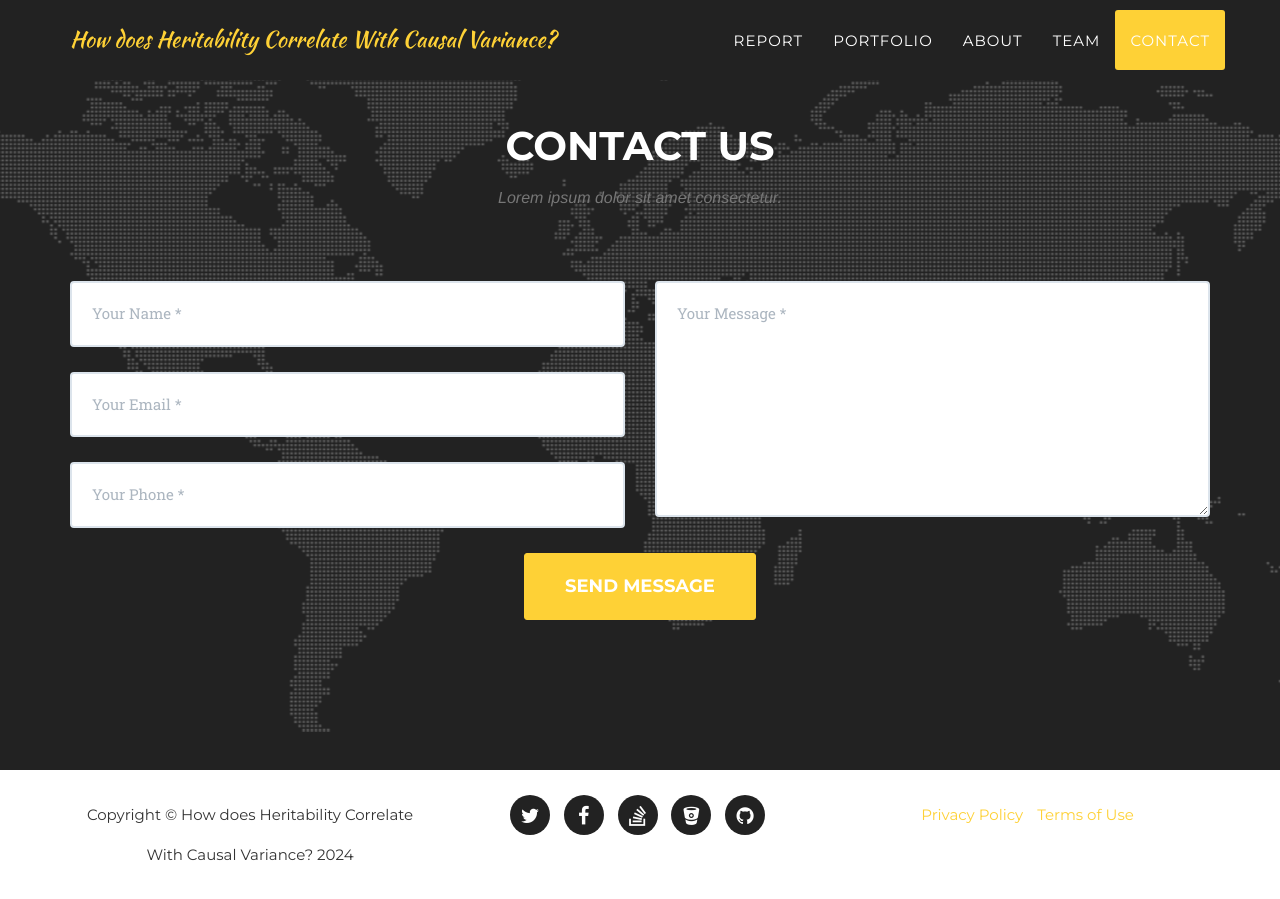
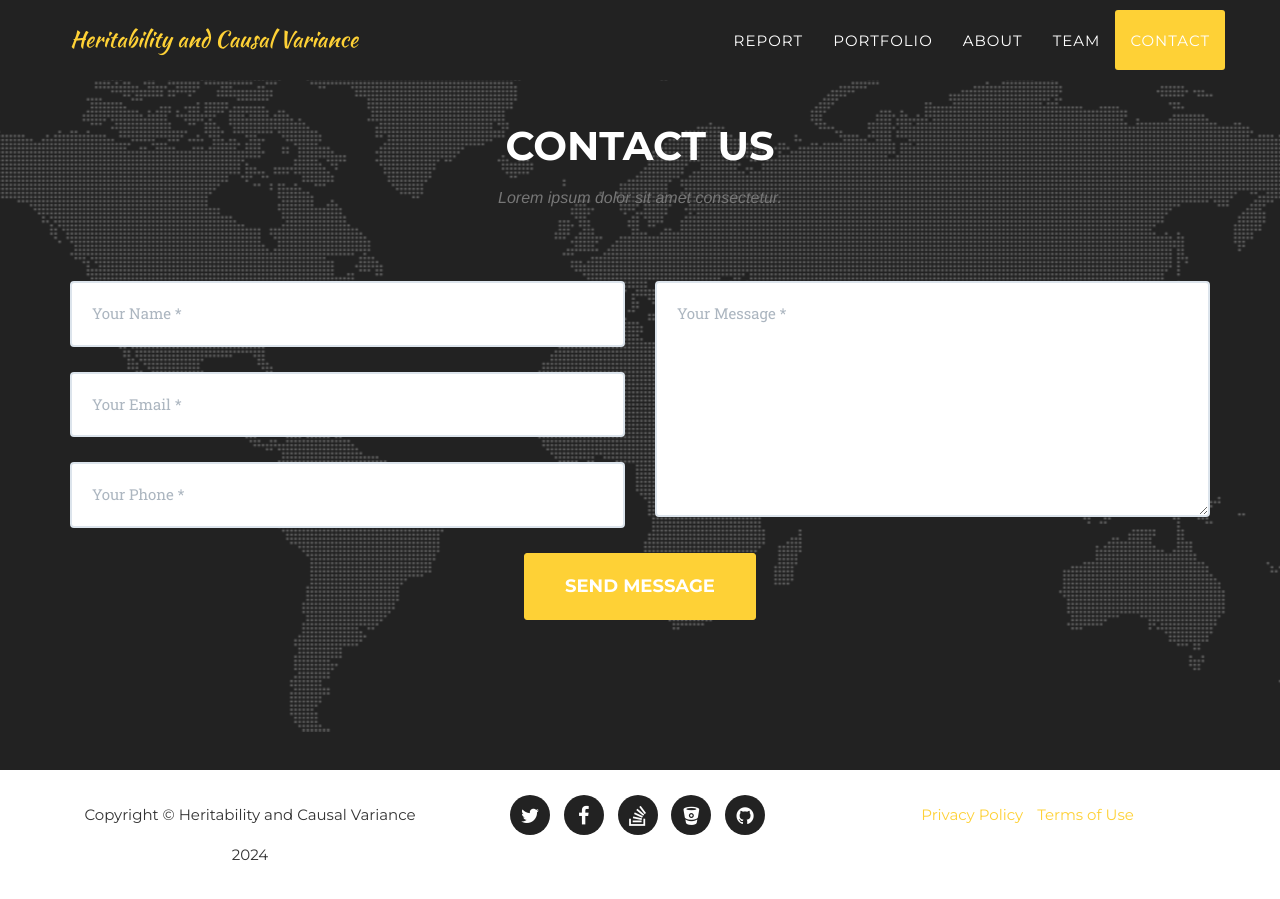
Before and after one commit to AntonBeliakovUCSD/Capstone, a Jekyll site: the page built from index.html, in a window 1280 px wide and 900 px high, scrolled down 6402 px. Built offline with Jekyll 4.4.1, drawn with Linux system fonts in a browser that asks for light colours; some web fonts are replaced; some of the changed lines change nothing that is shown.

Commit message:
Changed title and People icon media

```diff
--- a/_config.yml
+++ b/_config.yml
@@ -2,7 +2,7 @@
 baseurl: /Capstone/
 
 # Site settings
-title: How does Heritability Correlate With Causal Variance?
+title: Heritability and Causal Variance
 email:
 description: "Exploring the relationship between heritability estimates and the causal variance exhibited by SNPs for a range of diseases"
 
@@ -15,10 +15,6 @@
   social:
     - title: Email
       url: # gdhaliwa@ucsd.edu
-    - title:
-      url: #
-    - title:
-      url: #
 
 - name: Lihao Liu
   pic: 2
@@ -26,10 +22,6 @@
   social:
     - title: Email
       url: # liliu@ucsd.edu
-    - title:
-      url: #
-    - title:
-      url: #
 
 - name: Anton Beliakov
   pic: 3
@@ -37,10 +29,6 @@
   social:
     - title: Email
       url: # abeliako@ucsd.edu
-    - title:
-      url: #
-    - title:
-      url: #
 
 - name: Dr. Amariuta
   pic: 4
@@ -48,10 +36,6 @@
   social:
     - title: Email
       url: # tamariutabartell@ucsd.edu
-    - title:
-      url: #
-    - title:
-      url: #
 
 # Social networks usernames (many more available: google-plus, flickr, dribbble, pinterest, instagram, tumblr, linkedin, etc.)
 social:
```
